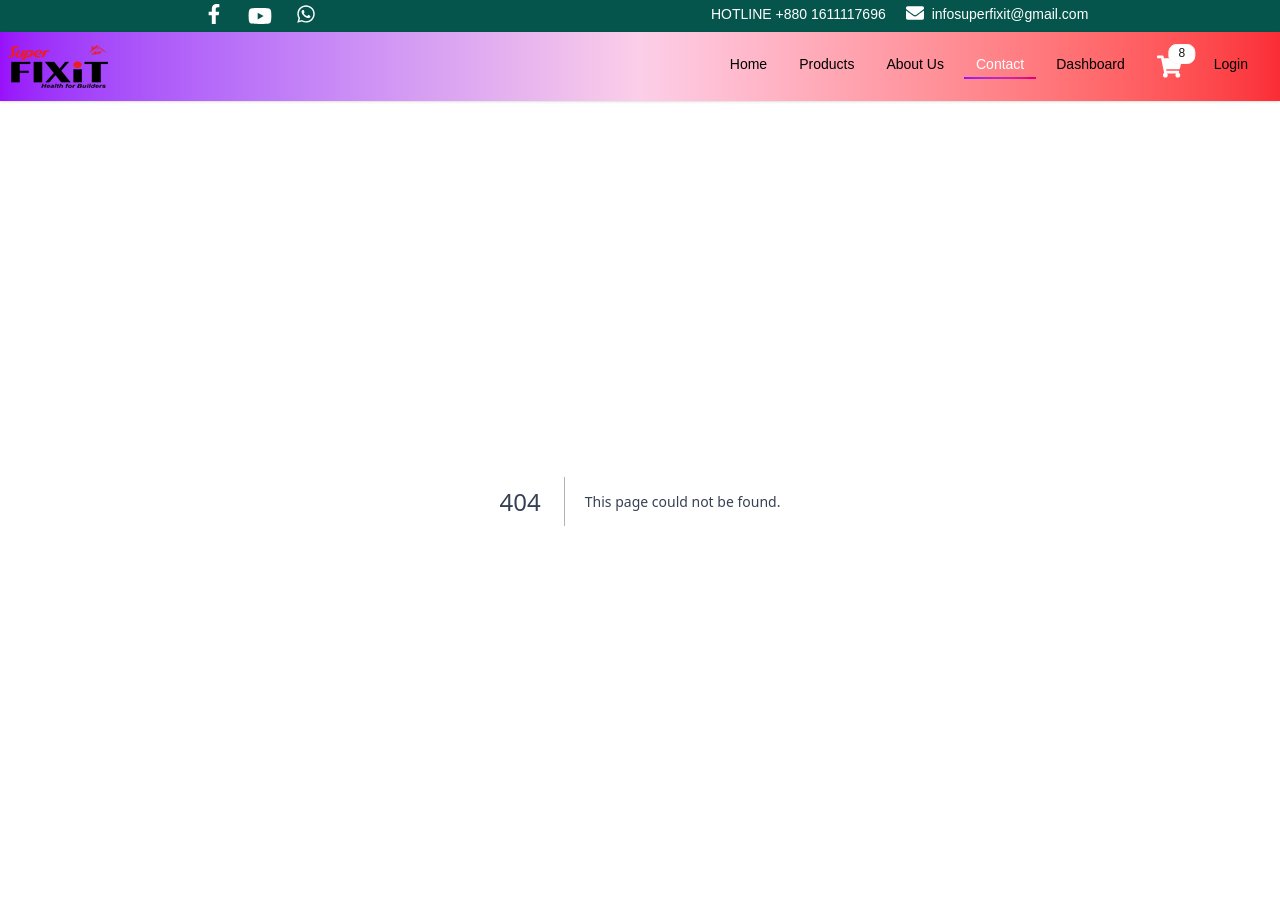
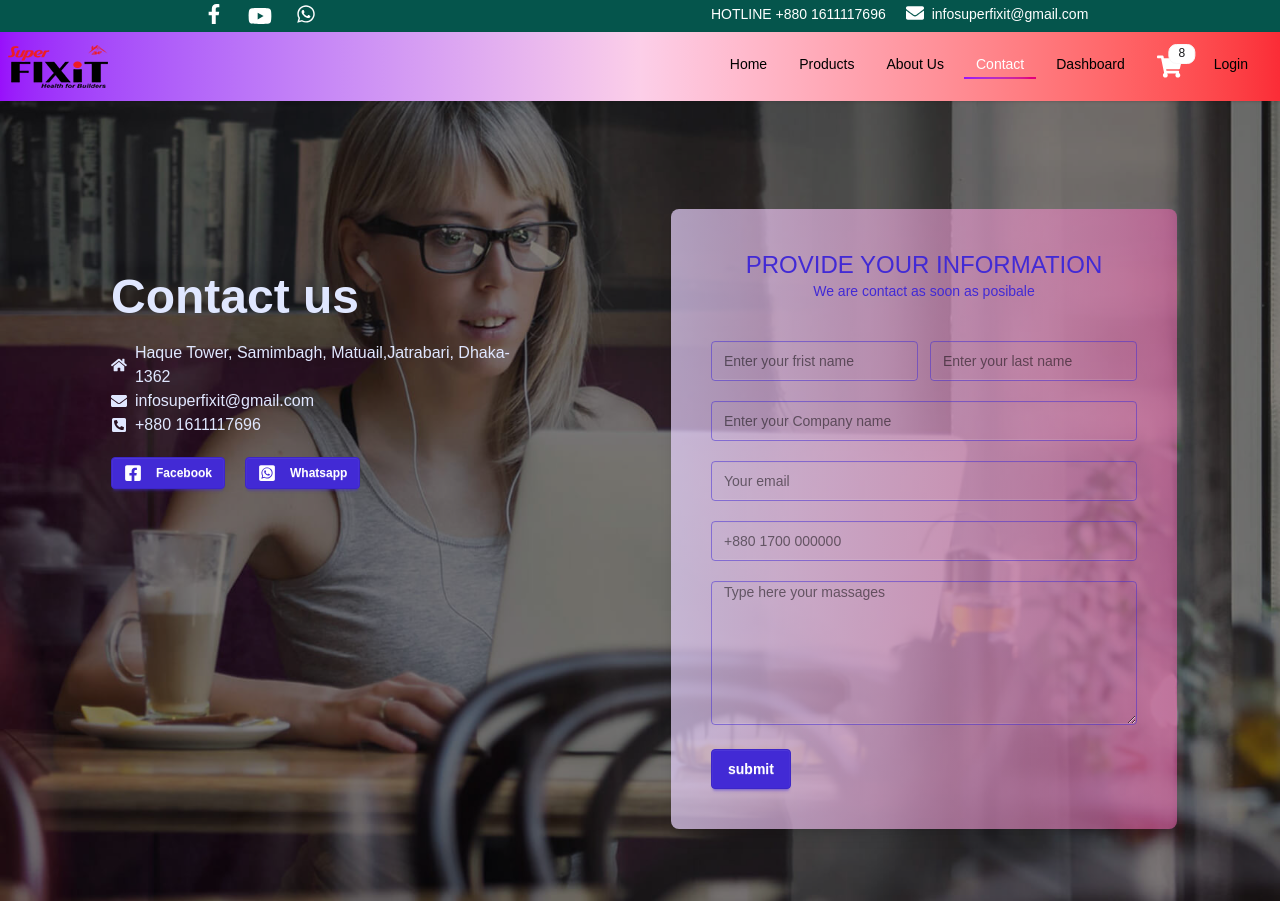
Before and after one commit to WDsagor/Build-Add-nextjs, a Next.js app: page /contact in a window 1280 px wide. Before the commit this address had no page. Built offline with nearby package versions, Linux system fonts and the light colour scheme.

Commit message:
update contact page

```diff
--- /dev/null
+++ b/app/contact/page.tsx
@@ -0,0 +1,205 @@
+"use client";
+import {
+  FaFacebookSquare,
+  FaWhatsappSquare,
+  FaHome,
+  FaEnvelope,
+  FaPhoneSquareAlt,
+} from "react-icons/fa";
+import { useForm, SubmitHandler } from "react-hook-form";
+type Inputs = {
+  fname: string;
+  lname: string;
+  companyName: string;
+  email: string;
+  phone: number;
+  massages: string;
+};
+const page = () => {
+  const {
+    register,
+    handleSubmit,
+    formState: { errors },
+  } = useForm<Inputs>();
+
+  const onSubmit: SubmitHandler<Inputs> = () => {};
+
+  return (
+    <div
+      style={{
+        background: `url("/images/contactIMG.jpg")`,
+        backgroundSize: "cover",
+      }}
+      className=" hero min-h-screen"
+    >
+      <div className="hero-overlay "></div>
+      <div className=" max-w-screen-2xl mx-auto">
+        <div className=" lg:flex justify-between text-primary-content gap-10">
+          <div className="max-w-md justify-start align-middle px-2 lg:mr-20 lg:mt-20">
+            <h1 className="mb-5 text-5xl font-bold pt-10">Contact us</h1>
+            <p className=" flex items-center">
+              <FaHome className="mr-2" />
+              <span>Haque Tower, Samimbagh, Matuail,Jatrabari, Dhaka-1362</span>
+            </p>
+            <p>
+              <a
+                href="mailto:infosuperfixit@gmail.com"
+                className=" flex items-center"
+              >
+                <FaEnvelope className="mr-2" />
+                <span>infosuperfixit@gmail.com</span>
+              </a>
+            </p>
+            <p>
+              <a href="tel:+880 1611117696" className=" flex items-center">
+                <FaPhoneSquareAlt className="mr-2" />
+                <span>+880 1611117696</span>
+              </a>
+            </p>
+            <p className="my-5 flex align-middle">
+              <a
+                href="https://www.facebook.com/superfixit"
+                target="_blank"
+                rel="noopener noreferrer"
+                className="mr-5 btn btn-primary text-white btn-sm"
+              >
+                <FaFacebookSquare className="text-lg mr-2" />
+                <span>Facebook</span>
+              </a>
+              <a
+                href="https://wa.me/+8801673040503"
+                target="_blank"
+                rel="noopener noreferrer"
+                className="btn btn-primary text-white btn-sm"
+              >
+                <FaWhatsappSquare className="text-lg mr-2" />
+                <span>Whatsapp</span>
+              </a>
+            </p>
+          </div>
+          <div className="max-w-2xl shadow-lg bg-linear-to-r from-purple-200/70  to-pink-400/50 text-primary rounded-lg mt-14 p-10 mb-5">
+            <h2 className=" text-2xl uppercase text-center text-primary">
+              Provide your Information
+            </h2>
+            <p className="text-sm pb-10 text-center">
+              We are contact as soon as posibale{" "}
+            </p>
+            <form onSubmit={handleSubmit(onSubmit)} className="text-black">
+              <div className=" lg:grid lg:grid-flow-col lg:gap-3 mb-5">
+                <label className="floating-label">
+                  <span>First name</span>
+                  <input
+                    {...register("fname", {
+                      required: true,
+                    })}
+                    type="text"
+                    placeholder="Enter your frist name"
+                    className="input input-bordered bg-transparent border-primary/50  "
+                  />
+                  {errors.fname?.type === "required" && (
+                    <small className=" text-[#ff780a] mt-1 self-end label-text-alt ">
+                      Frist name is required
+                    </small>
+                  )}
+                </label>
+                <label className="floating-label">
+                  <span>Last name</span>
+                  <input
+                    {...register("lname", {
+                      required: true,
+                    })}
+                    type="text"
+                    placeholder="Enter your last name"
+                    className="input input-bordered bg-transparent border-primary/50  "
+                  />
+                  {errors.lname?.type === "required" && (
+                    <small className=" text-[#ff780a] mt-1 self-end label-text-alt ">
+                      Last name is required
+                    </small>
+                  )}
+                </label>
+              </div>
+
+              <label className="floating-label mb-5">
+                <span>Company name</span>
+                <input
+                  type="text"
+                  placeholder="Enter your Company name"
+                  {...register("companyName")}
+                  className="input input-bordered w-full bg-transparent border-primary/50  "
+                />
+              </label>
+
+              <label className="floating-label mb-5">
+                <span>Email</span>
+                <input
+                  {...register("email", {
+                    required: true,
+                    pattern: /^\w+([.-]?\w+)*@\w+([.-]?\w+)*(\.\w{2,3})+$/,
+                  })}
+                  type="email"
+                  placeholder="Your email"
+                  className="input w-full input-bordered bg-transparent border-primary/50  "
+                  autoComplete="off"
+                />
+                {errors.email?.type === "required" && (
+                  <small className=" text-[#ff780a] mt-1 self-end label-text-alt">
+                    Email is required
+                  </small>
+                )}
+                {errors.email?.type === "pattern" && (
+                  <small className=" text-[#ff780a] mt-1 self-end label-text-alt">
+                    Your email is invalid
+                  </small>
+                )}
+              </label>
+
+              <label className="floating-label mb-5">
+                <span>Phone number</span>
+                <input
+                  {...register("phone", {
+                    required: true,
+                  })}
+                  type="number"
+                  placeholder="+880 1700 000000"
+                  className="input w-full input-bordered bg-transparent border-primary/50  "
+                />
+                {errors.phone?.type === "required" && (
+                  <small className=" text-[#ff780a] mt-1 self-end label-text-alt ">
+                    Please enter your phone number
+                  </small>
+                )}
+              </label>
+
+              <label className="floating-label mb-5">
+                <span>Massages</span>
+                <textarea
+                  {...register("massages", {
+                    required: true,
+                  })}
+                  placeholder="Type here your massages"
+                  className="input w-full h-36 input-bordered bg-transparent border-primary/50  "
+                />
+                {errors.massages?.type === "required" && (
+                  <small className=" text-[#ff780a] mt-1 self-end label-text-alt ">
+                    Write your massages
+                  </small>
+                )}
+              </label>
+
+              <div className="form-control mt-6">
+                <input
+                  type="submit"
+                  value="submit"
+                  className="btn btn-primary text-white"
+                />
+              </div>
+            </form>
+          </div>
+        </div>
+      </div>
+    </div>
+  );
+};
+
+export default page;
--- a/components/share/Navbar.tsx
+++ b/components/share/Navbar.tsx
@@ -6,7 +6,7 @@ import gsap from "gsap";
 import Image from "next/image";
 import Link from "next/link";
 import { usePathname } from "next/navigation";
-import { useEffect, useRef } from "react";
+import { useRef } from "react";
 import { useState, ReactNode } from "react";
 import { FaShoppingCart } from "react-icons/fa";
 
--- a/pnpm-workspace.yaml
+++ b/pnpm-workspace.yaml
@@ -1,3 +1,8 @@
+allowBuilds:
+  '@firebase/util': set this to true or false
+  protobufjs: set this to true or false
+  sharp: set this to true or false
+  unrs-resolver: set this to true or false
 ignoredBuiltDependencies:
   - sharp
   - unrs-resolver
```
Also changed, not shown: 1 other file (tests, documents, lock files or other folders).
